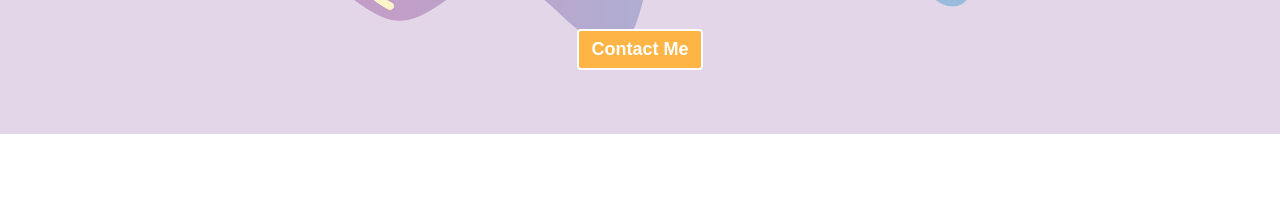
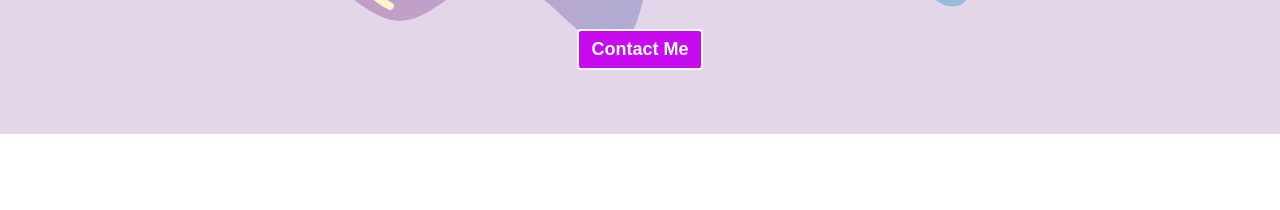
Before and after one commit to kylie214/portfolio, a plain HTML site: page index.html in a window 1280 px wide. In both pictures the pointer is over the button "Contact Me". Shown: the part 590-800 px from the top of the page. Drawn offline with Linux system fonts and the light colour scheme.

Commit message:
CSS:Hover

```diff
--- a/style.css
+++ b/style.css
@@ -167,7 +167,7 @@ h1 {
       color: var(--color-white);
   }
   .home__contact:hover{
-      background-color: var(--color-orange);
+      background-color: var(--color-dark-pink);
   }
 
   /* Section common */
```
